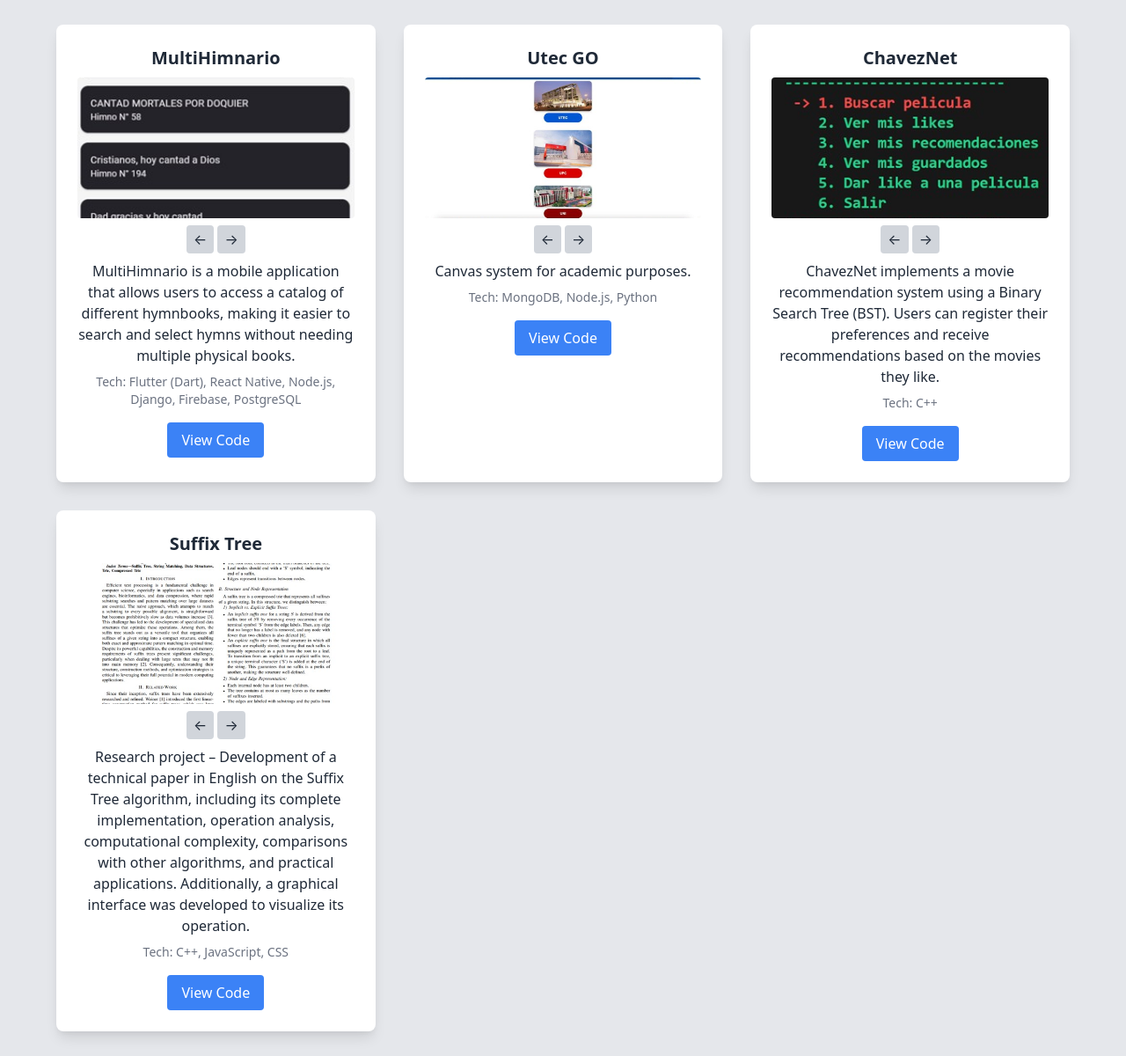
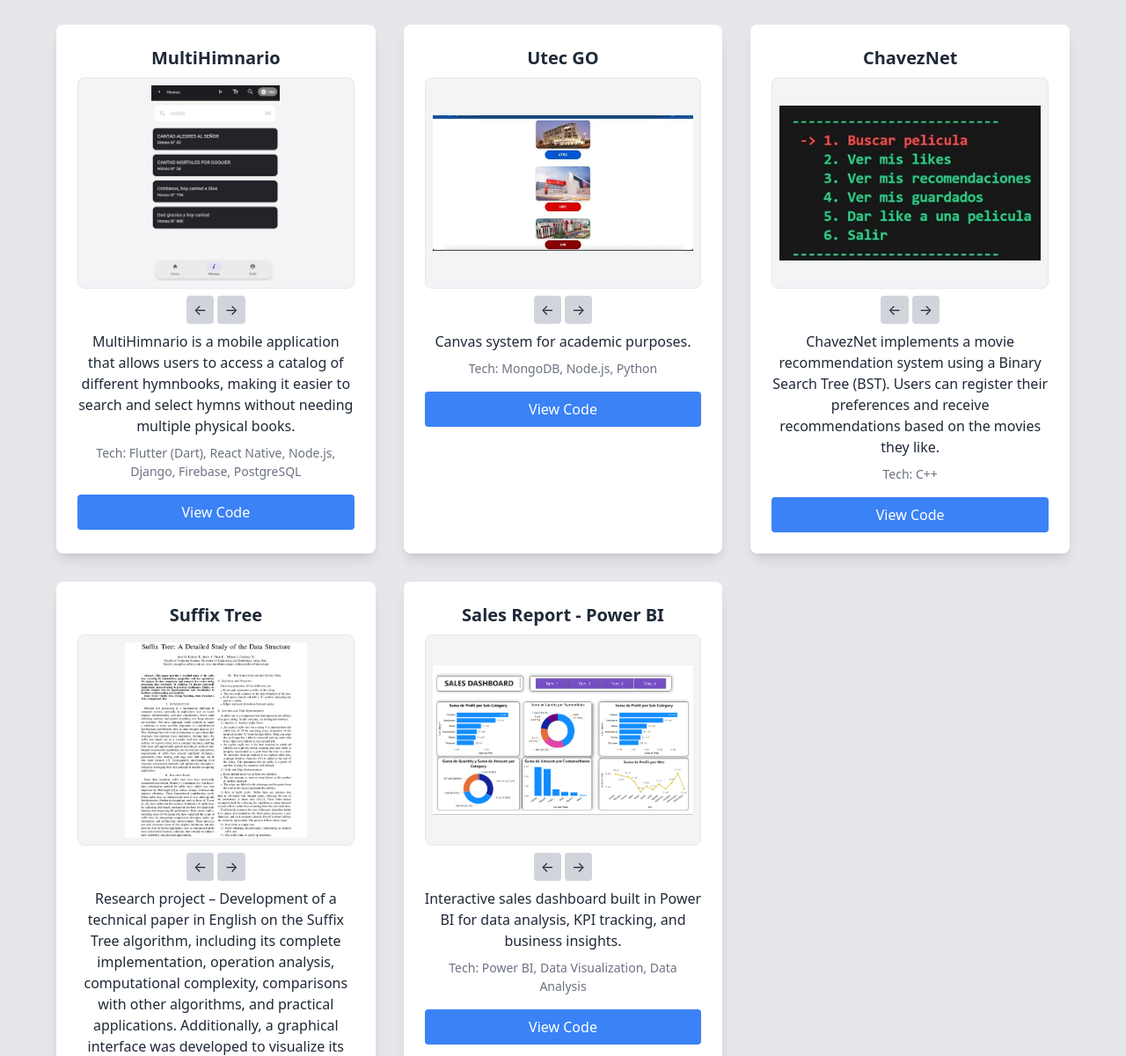
Before and after one commit to mcordova-navarro/mi_portafolio, a website: page index.html in a window 1280 px wide. Shown: the part 460-1660 px from the top of the page at 88% size. Drawn offline with nearby package versions, Linux system fonts and the light colour scheme.

Commit message:
Agrega proyecto de Power BI y mejora visual del portafolio.
Incluye tarjeta de dashboard con imagen local y ajustes de estilo para mejorar claridad y encaje de imagenes en las cards.

Co-authored-by: Cursor <cursoragent@cursor.com>

```diff
--- a/index.html
+++ b/index.html
@@ -5,6 +5,28 @@
     <meta name="viewport" content="width=device-width, initial-scale=1.0">
     <title>Milton Córdova - Portfolio</title>
     <link href="https://cdn.jsdelivr.net/npm/tailwindcss@2.2.19/dist/tailwind.min.css" rel="stylesheet">
+    <style>
+        .project {
+            display: flex;
+            flex-direction: column;
+            height: 100%;
+        }
+
+        .project-image {
+            width: 100%;
+            height: 15rem;
+            object-fit: contain;
+            background-color: #f3f4f6;
+            padding: 0.5rem;
+            border-radius: 0.5rem;
+            border: 1px solid #e5e7eb;
+            transition: opacity 0.3s ease;
+        }
+
+        .project p {
+            line-height: 1.5;
+        }
+    </style>
 </head>
 <body class="bg-gray-100 text-gray-800">
 
@@ -13,7 +35,7 @@
         <div class="max-w-4xl mx-auto px-6">
             <img src="img/Profile.jpg" alt="Milton Córdova" class="w-32 h-32 mx-auto rounded-full border-4 border-white shadow-lg">
             <h1 class="text-4xl font-bold mt-4">Milton Cordova</h1>
-            <p class="mt-2 text-lg">Computer Science Student | Full Stack Developer | AI Enthusiast</p>
+            <p class="mt-2 text-lg">Computer Science Student | Developer | AI Enthusiast</p>
             <div class="mt-4">
                 <a href="https://github.com/mcordova-navarro" target="_blank" class="bg-gray-800 text-white px-4 py-2 rounded-lg mx-2">GitHub</a>
                 <a href="https://www.linkedin.com/in/milton-cordova-4a6346341/" target="_blank" class="bg-blue-500 text-white px-4 py-2 rounded-lg mx-2">LinkedIn</a>
@@ -31,7 +53,7 @@
                 <!-- MultiHimnario -->
                 <div class="project bg-white shadow-lg rounded-lg p-6" data-id="multihimnario">
                     <h3 class="text-xl font-bold">MultiHimnario</h3>
-                    <img class="project-image w-full h-40 object-cover rounded mt-2">
+                    <img class="project-image mt-2" alt="Preview of MultiHimnario project">
                     <div class="mt-2">
                         <button class="prev-btn px-2 py-1 bg-gray-300 rounded">←</button>
                         <button class="next-btn px-2 py-1 bg-gray-300 rounded">→</button>
@@ -44,7 +66,7 @@
                 <!-- Utec GO -->
                 <div class="project bg-white shadow-lg rounded-lg p-6" data-id="utecgo">
                     <h3 class="text-xl font-bold">Utec GO</h3>
-                    <img class="project-image w-full h-40 object-cover rounded mt-2">
+                    <img class="project-image mt-2" alt="Preview of Utec GO project">
                     <div class="mt-2">
                         <button class="prev-btn px-2 py-1 bg-gray-300 rounded">←</button>
                         <button class="next-btn px-2 py-1 bg-gray-300 rounded">→</button>
@@ -57,7 +79,7 @@
                 <!-- ChavezNet -->
                 <div class="project bg-white shadow-lg rounded-lg p-6" data-id="chaveznet">
                     <h3 class="text-xl font-bold">ChavezNet</h3>
-                    <img class="project-image w-full h-40 object-cover rounded mt-2">
+                    <img class="project-image mt-2" alt="Preview of ChavezNet project">
                     <div class="mt-2">
                         <button class="prev-btn px-2 py-1 bg-gray-300 rounded">←</button>
                         <button class="next-btn px-2 py-1 bg-gray-300 rounded">→</button>
@@ -70,7 +92,7 @@
                 <!-- Suffix Tree -->
                 <div class="project bg-white shadow-lg rounded-lg p-6" data-id="suffixtree">
                     <h3 class="text-xl font-bold">Suffix Tree</h3>
-                    <img class="project-image w-full h-40 object-cover rounded mt-2">
+                    <img class="project-image mt-2" alt="Preview of Suffix Tree project">
                     <div class="mt-2">
                         <button class="prev-btn px-2 py-1 bg-gray-300 rounded">←</button>
                         <button class="next-btn px-2 py-1 bg-gray-300 rounded">→</button>
@@ -78,6 +100,19 @@
                     <p class="mt-2">Research project – Development of a technical paper in English on the Suffix Tree algorithm, including its complete implementation, operation analysis, computational complexity, comparisons with other algorithms, and practical applications. Additionally, a graphical interface was developed to visualize its operation.</p>
                     <p class="mt-2 text-sm text-gray-500">Tech: C++, JavaScript, CSS</p>
                     <a href="https://github.com/KarTaGo124/Algorithms-And-Data-Structures-Project/tree/main" class="mt-4 inline-block bg-blue-500 text-white px-4 py-2 rounded">View Code</a>
+                </div>
+
+                <!-- Sales Report Power BI -->
+                <div class="project bg-white shadow-lg rounded-lg p-6" data-id="salespowerbi">
+                    <h3 class="text-xl font-bold">Sales Report - Power BI</h3>
+                    <img class="project-image mt-2" alt="Preview of Sales Report Power BI dashboard">
+                    <div class="mt-2">
+                        <button class="prev-btn px-2 py-1 bg-gray-300 rounded">←</button>
+                        <button class="next-btn px-2 py-1 bg-gray-300 rounded">→</button>
+                    </div>
+                    <p class="mt-2">Interactive sales dashboard built in Power BI for data analysis, KPI tracking, and business insights.</p>
+                    <p class="mt-2 text-sm text-gray-500">Tech: Power BI, Data Visualization, Data Analysis</p>
+                    <a href="https://github.com/mcordova-navarro/Sales_Report_PowerBi.git" class="mt-4 inline-block bg-blue-500 text-white px-4 py-2 rounded">View Code</a>
                 </div>
 
             </div>
--- a/js/script.js
+++ b/js/script.js
@@ -3,7 +3,8 @@ document.addEventListener("DOMContentLoaded", function () {
         multihimnario: ["img/Himnario.jpg", "img/Himnario2.jpg", "img/Himnario3.jpg"],
         utecgo: ["img/UTEC GO.jpg", "img/UTEC GO2.jpg","img/UTEC GO3.jpg", "img/UTEC GO4.jpg","img/UTEC GO5.jpg", "img/UTEC GO6.jpg","img/UTEC GO7.jpg"],
         chaveznet: ["img/Net.jpg", "img/Net1.jpg","img/Net2.jpg","img/Net3.jpg","img/Net4.jpg","img/Net5.jpg"],
-        suffixtree: ["img/Paper.jpg", "img/Paper1.jpg","img/Paper2.jpg","img/Paper3.jpg","img/Paper4.jpg"]
+        suffixtree: ["img/Paper.jpg", "img/Paper1.jpg","img/Paper2.jpg","img/Paper3.jpg","img/Paper4.jpg"],
+        salespowerbi: ["img/dashboard.jpg", "https://opengraph.githubassets.com/1/mcordova-navarro/Sales_Report_PowerBi"]
     };
 
     document.querySelectorAll(".project").forEach((project) => {
```
Also changed, not shown: img/dashboard.jpg (added).
